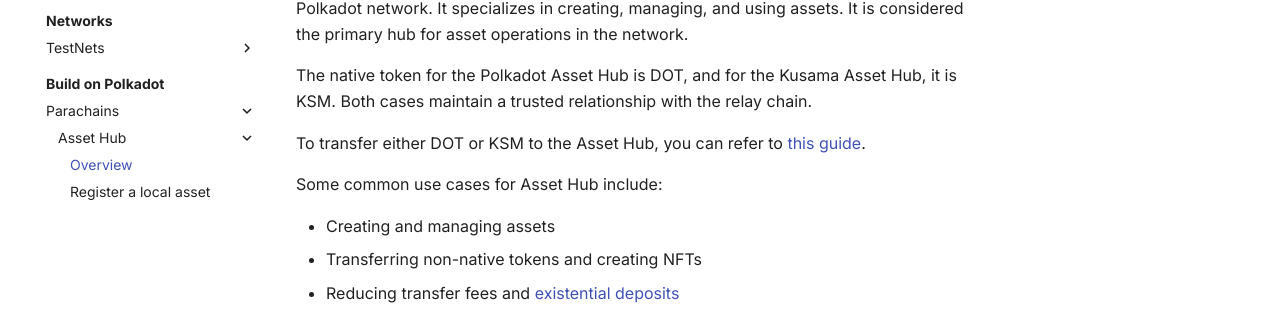
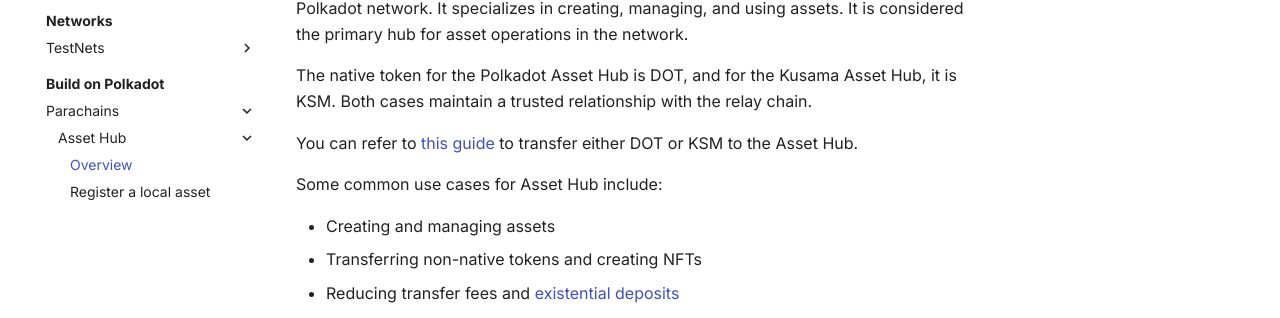
Before and after one commit to papermoonio/polkadot-ecosystem-docs-draft, an MkDocs documentation site: the page built from docs/build-on-polkadot/parachains/asset-hub/overview.md, in a window 1280 px wide and 900 px high. Shown: the part 260-578 px from the top of the window. Built offline with MkDocs 1.6.1 and Material for MkDocs 9.7.7, drawn with Linux system fonts in a browser that asks for light colours.

```diff
--- a/docs/build-on-polkadot/parachains/asset-hub/overview.md
+++ b/docs/build-on-polkadot/parachains/asset-hub/overview.md
@@ -11,7 +11,7 @@ Asset Hub is a [System Parachain](https://wiki.polkadot.network/docs/learn-syste
 
 The native token for the Polkadot Asset Hub is DOT, and for the Kusama Asset Hub, it is KSM. Both cases maintain a trusted relationship with the relay chain.
 
-To transfer either DOT or KSM to the Asset Hub, you can refer to [this guide](https://support.polkadot.network/support/solutions/articles/65000181119){target=_blank}.
+You can refer to [this guide](https://support.polkadot.network/support/solutions/articles/65000181119){target=_blank} to transfer either DOT or KSM to the Asset Hub.
 
 Some common use cases for Asset Hub include:
 
```
